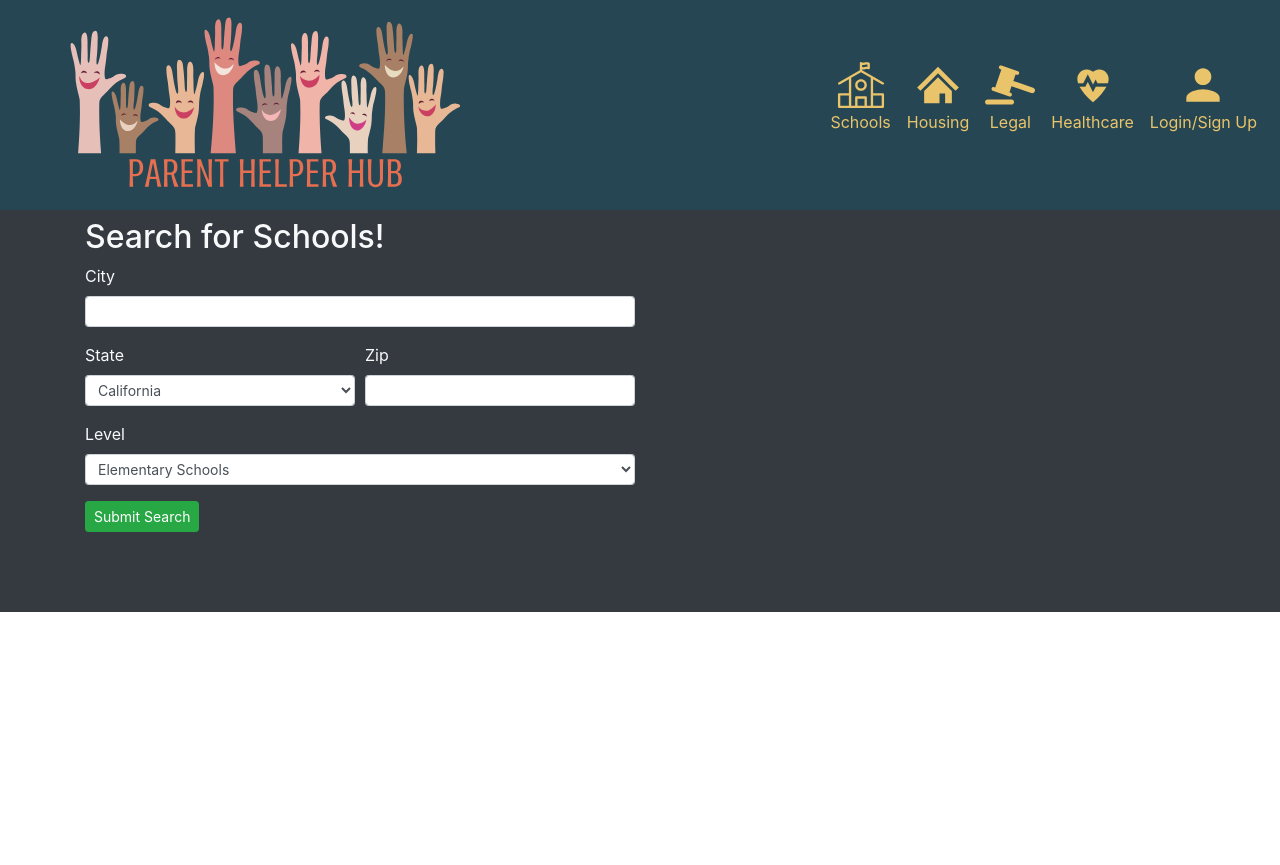
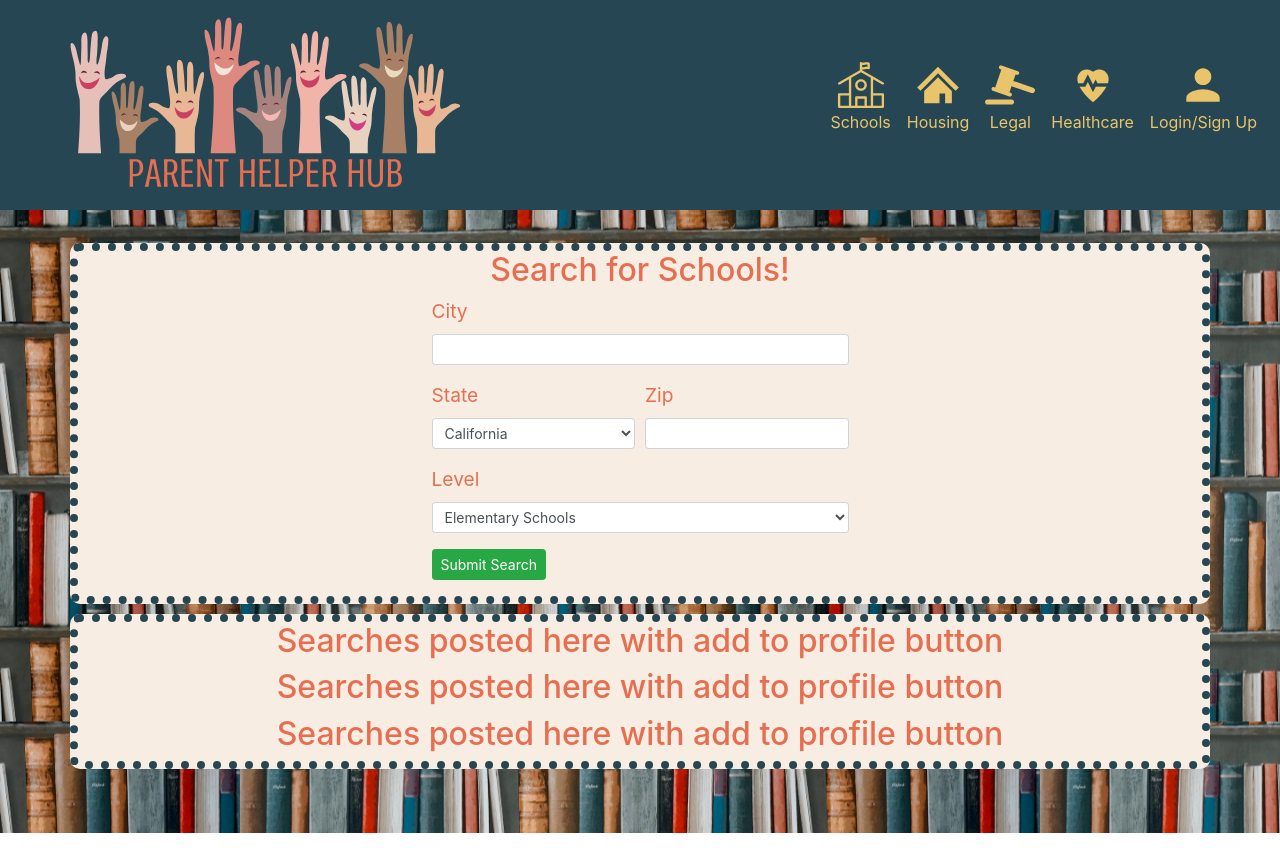
Before and after one commit to cmarielorber/parent-helper-hub, a React (Create React App) app in the folder client/: page /schools in a window 1280 px wide. Before the commit the page ends 800 px from the top, so only its background shows below. Built offline with nearby package versions, Linux system fonts and the light colour scheme.

Commit message:
aded image

```diff
--- a/client/src/pages/Schools.js
+++ b/client/src/pages/Schools.js
@@ -1,6 +1,18 @@
 import React, { useEffect, useState } from "react";
 import { Jumbotron, Container, Form, Col, Button } from "react-bootstrap";
 import { stateList, levelList } from "../utils/constants";
+import "../styles/schools.css";
+import booksImg from "../assets/booksImg.png";
+// import Colors from "../utils/Colors";
+
+const styles = {
+  jumbotron: {
+    backgroundImage: `url(${booksImg})`,
+    backgroundSize: "fill",
+    backgroundPosition: "center",
+  },
+};
+
 
 function Schools() {
   const [formState, setFormState] = useState({
@@ -32,12 +44,12 @@ function Schools() {
   };
 
   return (
-    <Jumbotron fluid className="text-light bg-dark pt-2">
-      <Container>
+    <Jumbotron fluid className="jumbo pt-2" style={styles.jumbotron}>
+      <Container className="searchschool d-flex flex-column justify-content-center align-items-center">
         <h2>Search for Schools!</h2>
         <Form onSubmit={handleFormSubmit}>
-          <Form.Row>
-            <Col xs={12} md={6}>
+          <Form.Row className="formRow">
+            <Col sm={12} md={12}>
               <Form.Group>
                 <Form.Label>City</Form.Label>
                 <Form.Control
@@ -51,7 +63,7 @@ function Schools() {
             </Col>
           </Form.Row>
           <Form.Row>
-            <Col xs={12} md={3}>
+            <Col xs={12} md={6}>
               <Form.Group>
                 <Form.Label>State</Form.Label>
                 <Form.Control
@@ -69,7 +81,7 @@ function Schools() {
                 </Form.Control>
               </Form.Group>
             </Col>
-            <Col xs={12} md={3}>
+            <Col xs={12} md={6}>
               <Form.Group>
                 <Form.Label>Zip</Form.Label>
                 <Form.Control
@@ -83,7 +95,7 @@ function Schools() {
             </Col>
           </Form.Row>
           <Form.Row>
-            <Col xs={12} md={6}>
+            <Col xs={12} md={12}>
               <Form.Group>
                 <Form.Label>Level</Form.Label>
                 <Form.Control
@@ -105,7 +117,12 @@ function Schools() {
           <Form.Row>
             <Col xs={12} md={4}>
               <Form.Group>
-                <Button type="submit" variant="success" size="sm">
+                <Button
+                  className="d-flex"
+                  type="submit"
+                  variant="success"
+                  size="sm"
+                >
                   Submit Search
                 </Button>
               </Form.Group>
@@ -113,6 +130,11 @@ function Schools() {
           </Form.Row>
         </Form>
       </Container>
+      <Container className=" schoolposts d-flex flex-column justify-content-center align-items-center">
+        <h2>Searches posted here with add to profile button</h2>
+        <h2>Searches posted here with add to profile button</h2>
+        <h2>Searches posted here with add to profile button</h2>
+      </Container>
     </Jumbotron>
   );
 }
--- /dev/null
+++ b/client/src/styles/schools.css
@@ -0,0 +1,32 @@
+.form{
+    display: flex;
+    flex-direction: column;
+    justify-content: center;
+    align-items: center;
+    width: 100%;
+    height: 100%;
+    box-sizing: border-box;
+    text-decoration: bold;
+  }
+
+  .form-group{
+    color: var(--DARK_ORANGE);
+    font-size: 1.2rem;
+  }
+
+
+  .searchschool{
+    border: 8px dotted var(--DARK);
+    border-radius: 10px;
+    margin-top: 25px;
+    background-color: var(--OFF_WHITE);
+    color: var(--DARK_ORANGE);
+  }
+
+  .schoolposts{
+    border: 8px dotted var(--DARK);
+    border-radius: 10px;
+    margin-top: 10px;
+    background-color: var(--OFF_WHITE);
+    color: var(--DARK_ORANGE);
+  }
```
Also changed, not shown: client/src/assets/booksImg.png (added), client/src/components/images.js (line endings or trailing spaces), client/src/styles/navbar.css (line endings or trailing spaces).
